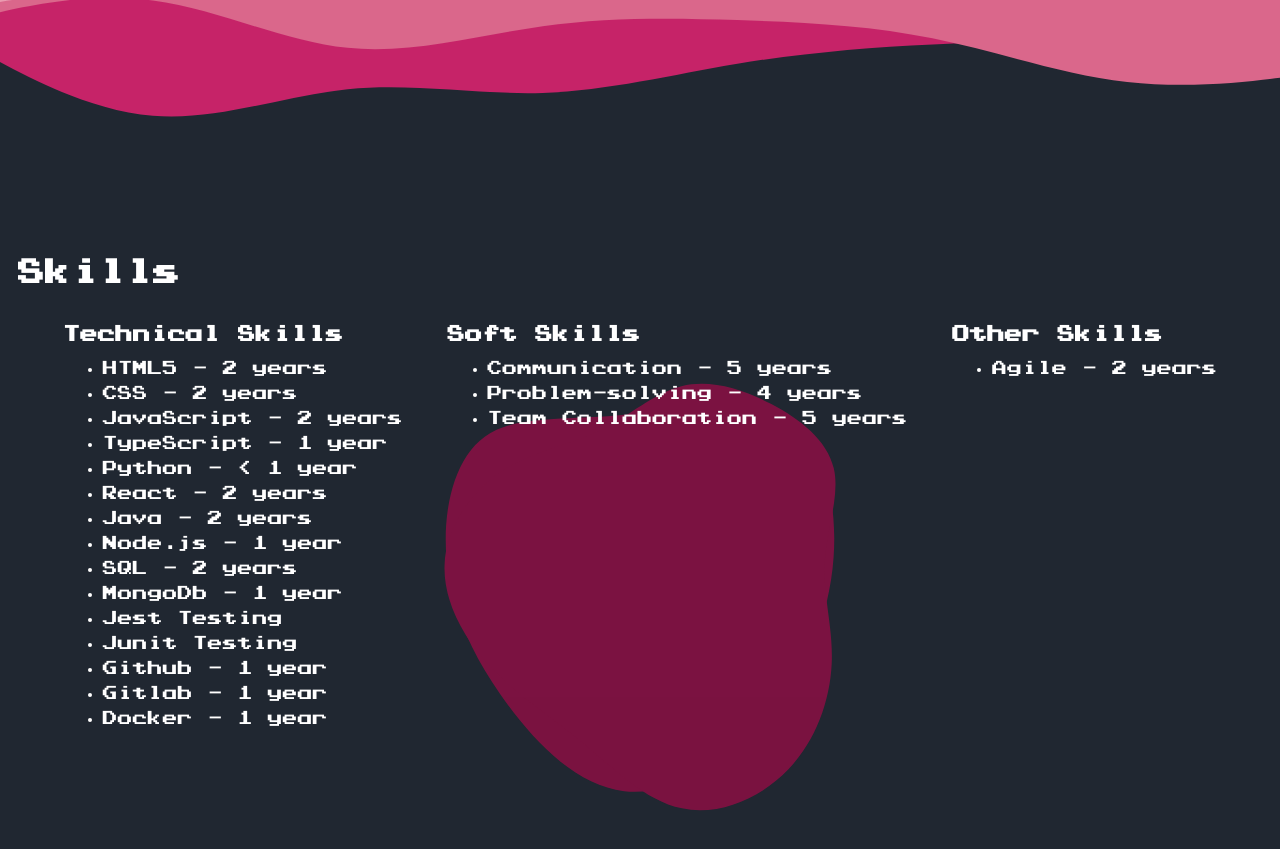
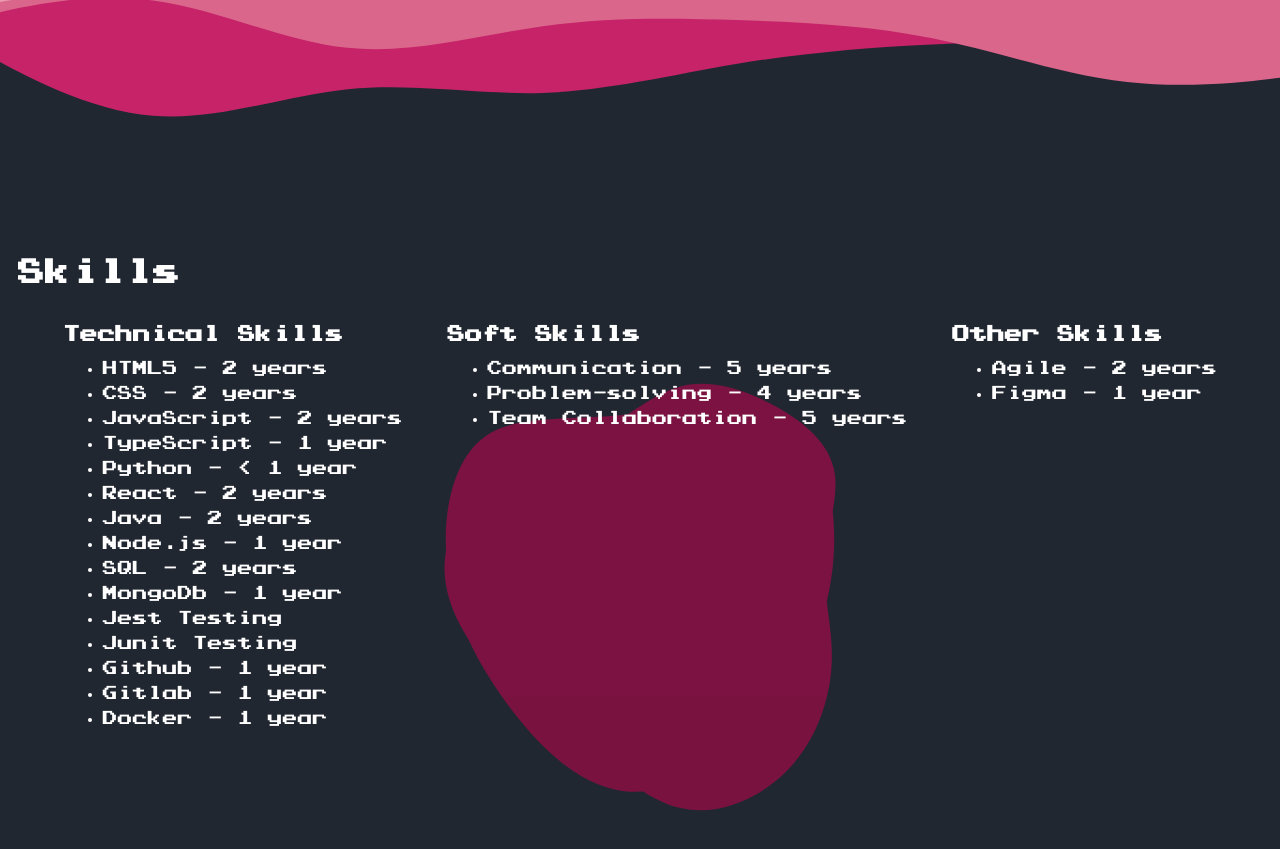
Before and after one commit to pockche123/portfolio, a website with bundled scripts: page public/index.html in a window 1280 px wide. Shown: the part 7330-8179 px from the top of the page. Built offline with nearby package versions, Linux system fonts and the light colour scheme; a script that the page names is missing; files whose address does not match are found by name; a web font is replaced by a local one.

Commit message:
update skills

```diff
--- a/public/index.html
+++ b/public/index.html
@@ -399,6 +399,7 @@
                     <h3>Other Skills</h3>
                     <ul>
                         <li>Agile - 2 years</li>
+                        <li>Figma - 1 year</li>
                     </ul>
                 </div>
             </div>
```
